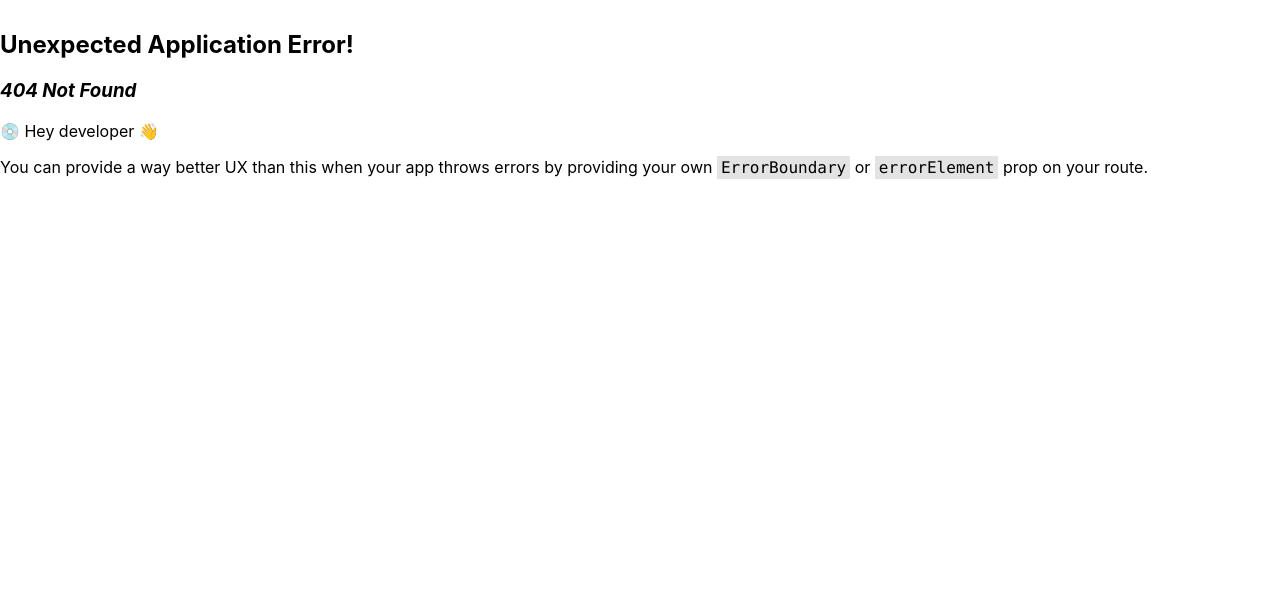
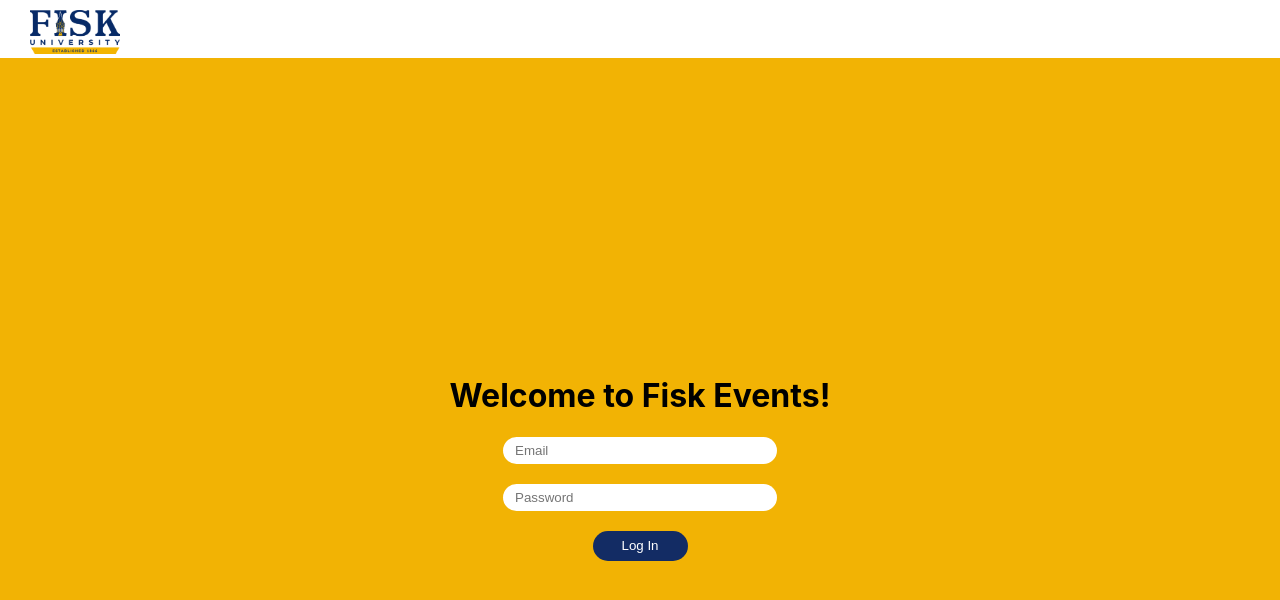
Before and after one commit to okezieuc/fisk-events-board, a React (Create React App) app: page /login in a window 1280 px wide. Before the commit this address had no page. Shown: the top 600 px of the page. Built offline with nearby package versions, Linux system fonts and the light colour scheme.

Commit message:
added log in page

```diff
--- /dev/null
+++ b/src/routes/LogInPage.js
@@ -0,0 +1,68 @@
+import { getAuth, signInWithEmailAndPassword } from "firebase/auth";
+import { useState } from "react";
+import "./signup.css";
+import app from "../utils/firebase";
+
+const auth = getAuth(app);
+
+function SignUpPage() {
+  const [email, setEmail] = useState("");
+  const [password, setPassword] = useState("");
+
+  function signInUser() {
+    signInWithEmailAndPassword(auth, email, password)
+      .then((userCredential) => {
+        // Signed in
+        const user = userCredential.user;
+        // ...
+      })
+      .catch((error) => {
+        const errorCode = error.code;
+        const errorMessage = error.message;
+      });
+  }
+
+  return (
+    <>
+      <div className="body">
+        <div>
+          <img className="logo" src="Fisklogo.png"></img>
+        </div>
+        <div className="loginback">
+          <div>
+            <h1>Welcome to Fisk Events!</h1>
+          </div>
+          <div className="loginarea">
+            <input
+              placeholder="Email"
+              className="textbox"
+              onChange={(e) => {
+                setEmail(e.target.value);
+              }}
+              type="text"
+            ></input>
+            <input
+              placeholder="Password"
+              className="textbox"
+              onChange={(e) => {
+                setPassword(e.target.value);
+              }}
+              type="password"
+            ></input>
+            <button
+              className="button"
+              onClick={() => {
+                console.log("log in");
+                signInUser();
+              }}
+            >
+              Log In
+            </button>
+          </div>
+        </div>
+      </div>
+    </>
+  );
+}
+
+export default SignUpPage;
```
Also changed, not shown: src/App.js (+7 -2 lines).
